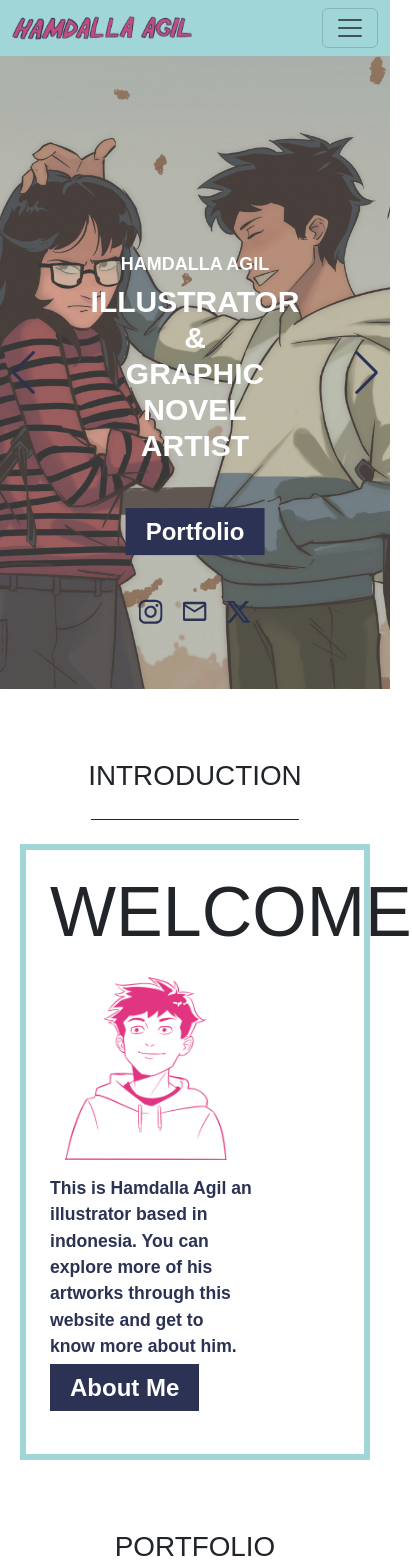
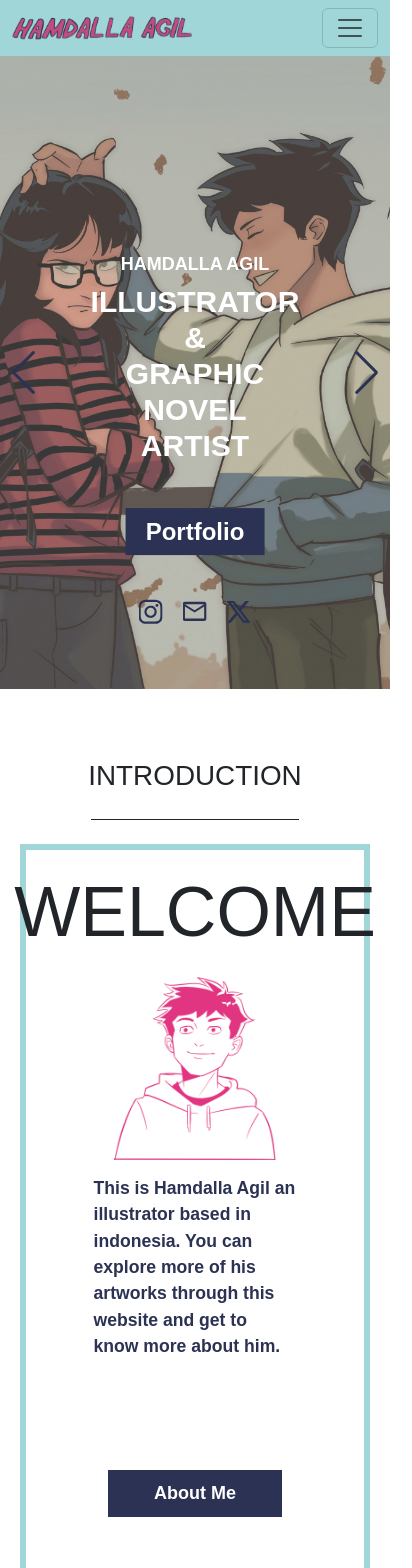
Before and after one commit to devanfer02/dap-final-project, a React (Vite) app: page / in a window 390 px wide. Shown: the top 1568 px of the page, 412 px wide, since content can reach past the window. Built offline with nearby package versions, Linux system fonts and the light colour scheme; a web font is replaced by a local one.

Commit message:
fix: introduction responsive section

```diff
--- a/src/style/home.css
+++ b/src/style/home.css
@@ -148,11 +148,12 @@
     max-height: 30vh;
 }
 
+/*END NGATUR SECTION HOME ILLUSTRATION*/
+
 @media screen and (max-width: 1024px) {
     .img-about {
         width: 20em;
         padding: 40px;
-        margin-right: 10em;
     }
 
     .btn-custom-about {
@@ -162,7 +163,7 @@
     .font-about {
         width: 99%;
         font-size: 1.1em;
-        margin-bottom: 110px;
+        margin-bottom: 50px;
     }
 
     .section-home {
@@ -195,6 +196,13 @@
 }
 
 @media screen and (max-width: 564px) {
+    .introduction-container {
+        display: flex;
+        flex-direction: column;
+        align-items: center;
+        justify-content: center;
+        margin-left: 100em;
+    }
 
     .img-about {
         width: 12em;
@@ -212,7 +220,8 @@
 
     .btn-custom-about {
         margin-bottom: 20px;
-        margin-top: 200px;
+        font-size: 18px;
+
     }
 
     .home-about-container {
```
